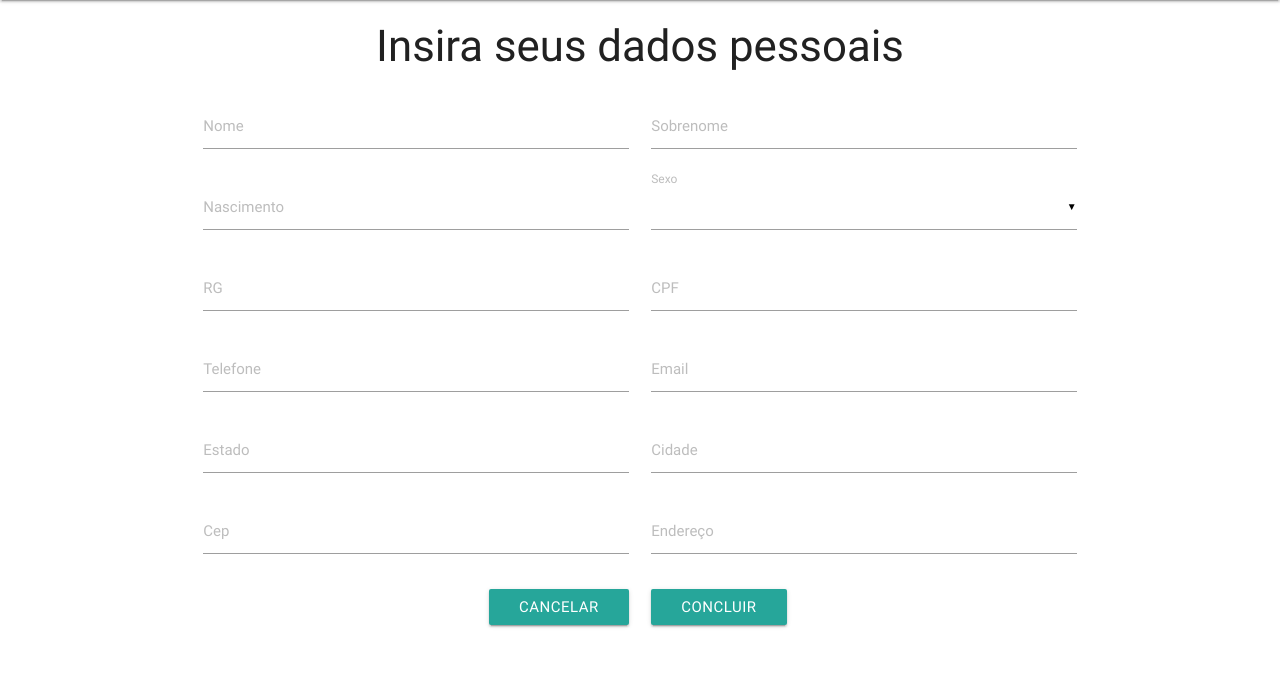
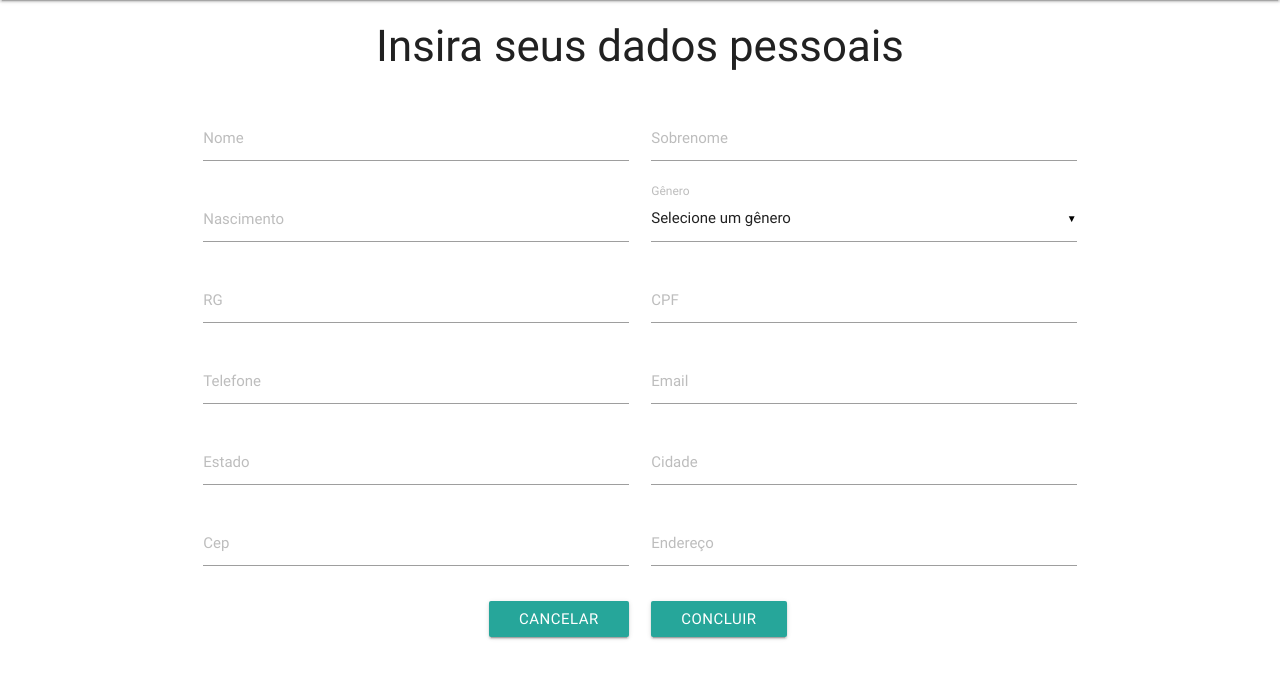
Before and after one commit to DaniloGN/OscarComp, a PHP site: page /cadastro.html in a window 1280 px wide. Shown: the part 64-743 px from the top of the page. Run offline with PHP 8.4, Linux system fonts and the light colour scheme; some libraries are stand-ins or nearby versions.

Commit message:
Genero mudado

```diff
--- a/View/assets/css/cadastro.css
+++ b/View/assets/css/cadastro.css
@@ -42,3 +42,7 @@ nav{
     margin-left: 0.5em;
     margin-right: 0.5em;
 }
+
+.margin-top2{
+  margin-top: 2em;
+}
--- a/View/cadastro.html
+++ b/View/cadastro.html
@@ -27,7 +27,7 @@
   </header>
   <section id="cadastro" class="slide cadastro_p row">
     <h3 class="center-align">Insira seus dados pessoais</h3>
-    <div class="container">
+    <div class="container margin-top2">
       <div class="row teste">
         <form class="col s12">
 
@@ -48,11 +48,12 @@
 
           <div class="input-field col s12 m6">
             <select>
-              <option value="1"></option>
-              <option value="2">Masculino</option>
-              <option value="3">Feminino</option>
+              <option>Selecione um gênero</option>
+              <option value="0">Masculino</option>
+              <option value="1">Feminino</option>
+              <option value="2">Outros</option>
             </select>
-            <label>Sexo</label>
+            <label>Gênero</label>
           </div>
 
           <div class="input-field col s12 m6">
```
